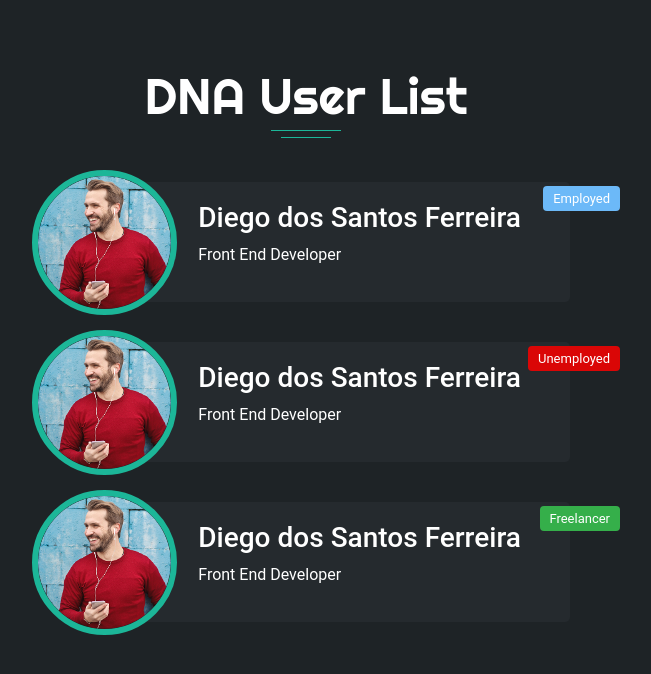
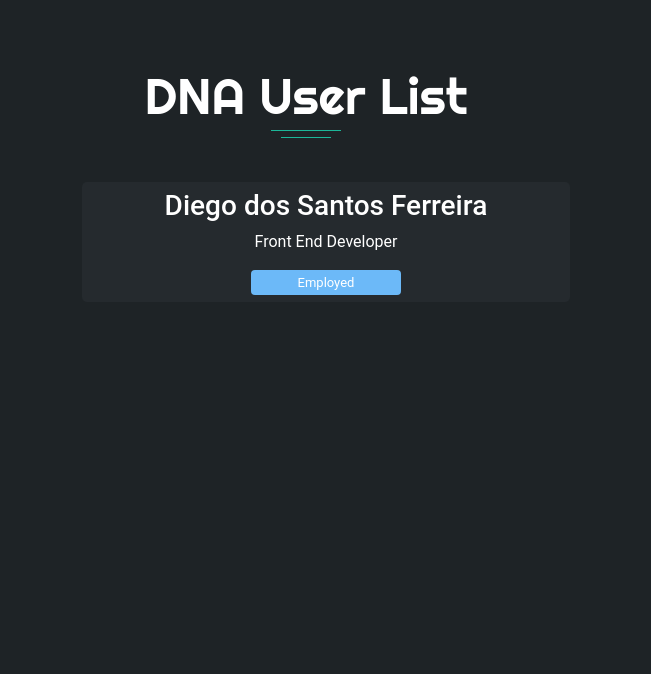
Before and after one commit to di-ferreira/teste-dna, a React (Create React App) app in the folder frontend/: page / in a window 1280 px wide. Shown: the top 674 px of the page, without its empty margins (334-985 px from the left). Built offline with nearby package versions, Linux system fonts and the light colour scheme.

Commit message:
remove images frontend

```diff
--- a/frontend/src/assets/css/styles.css
+++ b/frontend/src/assets/css/styles.css
@@ -102,6 +102,7 @@ label.input-custom {
 .user-list-item a {
   display: flex !important;
   align-items: center !important;
+  justify-content: center !important;
 }
 .user-list-item a:hover {
   text-decoration: none;
@@ -110,7 +111,6 @@ label.input-custom {
 .user-list-item-info {
   text-decoration: none;
   color: var(--white);
-  margin-right: 10% !important;
   transition: color ease 0.3s;
   -webkit-transition: color ease 0.3s;
   -moz-transition: color ease 0.3s;
@@ -156,11 +156,10 @@ label.input-custom {
 }
 
 .user-list-item-status {
-  position: absolute;
-  top: 4px;
-  right: -50px;
   display: flex;
   align-items: center;
+  justify-content: center;
+  width: 150px;
   height: 25px;
   padding: 0 2%;
   color: var(--white);
@@ -240,9 +239,6 @@ label.input-custom {
 .card-profile-info-details span {
   color: var(--mainColor);
   margin-right: 10px;
-}
-.card-profile .title-custom {
-  margin-top: 45% !important;
 }
 
 .card-profile {
--- a/frontend/src/pages/List/index.tsx
+++ b/frontend/src/pages/List/index.tsx
@@ -1,5 +1,4 @@
 import { Link } from "react-router-dom";
-import ProfileImg from "../../assets/img/hero.png";
 
 function List() {
   return (
@@ -12,56 +11,15 @@ function List() {
               to="/profile"
               className="w-100 h-100 d-flex justify-content-end align-items-center"
             >
-              <div className="user-list-item-container-image">
-                <img src={ProfileImg} alt="" className="user-list-item-image" />
-              </div>
-              <div className="user-list-item-info">
+              <div className="user-list-item-info d-flex justify-content-end align-items-center flex-column">
                 <h3 className="user-list-item-name">
                   Diego dos Santos Ferreira
                 </h3>
                 <p className="user-list-item-skills">Front End Developer</p>
+                <span className="user-list-item-status" data-employed>
+                  Employed
+              </span>
               </div>
-              <span className="user-list-item-status" data-employed>
-                Employed
-              </span>
-            </Link>
-          </li>
-          <li className="user-list-item w-65">
-            <Link
-              to="/profile"
-              className="w-100 h-100 d-flex justify-content-end align-items-center"
-            >
-              <div className="user-list-item-container-image">
-                <img src={ProfileImg} alt="" className="user-list-item-image" />
-              </div>
-              <div className="user-list-item-info">
-                <h3 className="user-list-item-name">
-                  Diego dos Santos Ferreira
-                </h3>
-                <p className="user-list-item-skills">Front End Developer</p>
-              </div>
-              <span className="user-list-item-status" data-unemployed>
-                Unemployed
-              </span>
-            </Link>
-          </li>
-          <li className="user-list-item w-65">
-            <Link
-              to="/profile"
-              className="w-100 h-100 d-flex justify-content-end align-items-center"
-            >
-              <div className="user-list-item-container-image">
-                <img src={ProfileImg} alt="" className="user-list-item-image" />
-              </div>
-              <div className="user-list-item-info">
-                <h3 className="user-list-item-name">
-                  Diego dos Santos Ferreira
-                </h3>
-                <p className="user-list-item-skills">Front End Developer</p>
-              </div>
-              <span className="user-list-item-status" data-freelancer>
-                Freelancer
-              </span>
             </Link>
           </li>
         </ul>
--- a/frontend/src/pages/Profile/index.tsx
+++ b/frontend/src/pages/Profile/index.tsx
@@ -1,16 +1,12 @@
 import { Link } from "react-router-dom";
-import ImageProfile from "../../assets/img/hero.png";
 import { faSignInAlt } from '@fortawesome/free-solid-svg-icons'
 import { FontAwesomeIcon } from '@fortawesome/react-fontawesome';
 
 function Profile() {
   return (
     <div className="justify-content-center align-items-center flex-column d-flex w-100 h100">
-      <div className="d-flex align-items-center pb-1 card-profile-container">
-        <div className="card-profile">
-          <div className="profile-content-image">
-            <img src={ImageProfile} alt="Profile" />
-          </div>
+      <div className="d-flex align-items-center  pb-1 card-profile-container">
+        <div className="card-profile d-flex align-items-center justify-content-center">
           <h1 className="title-custom mt-3">Diego Ferreira</h1>
           <p>Front End Developer</p>
         </div>
```
Also changed, not shown: frontend/src/assets/img/IMG-20190116-WA0002.jpg (deleted), frontend/src/assets/img/hero.png (deleted).
